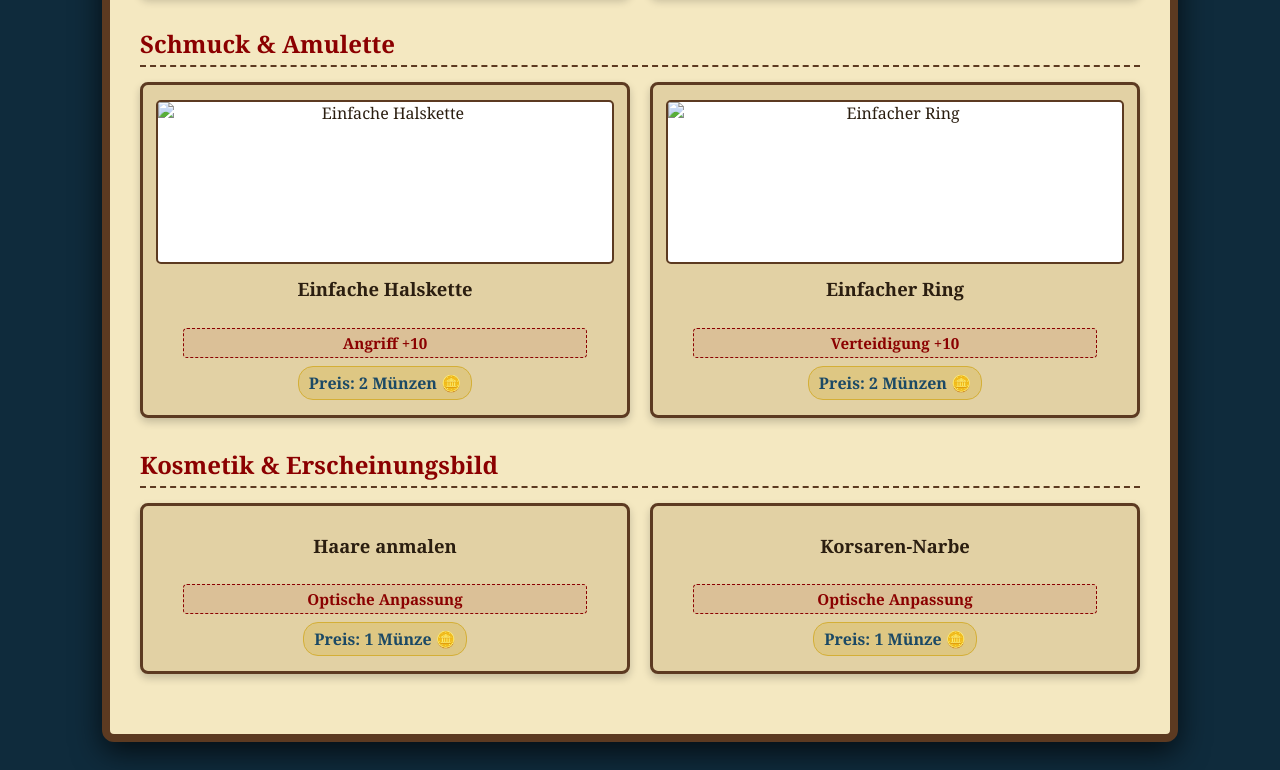
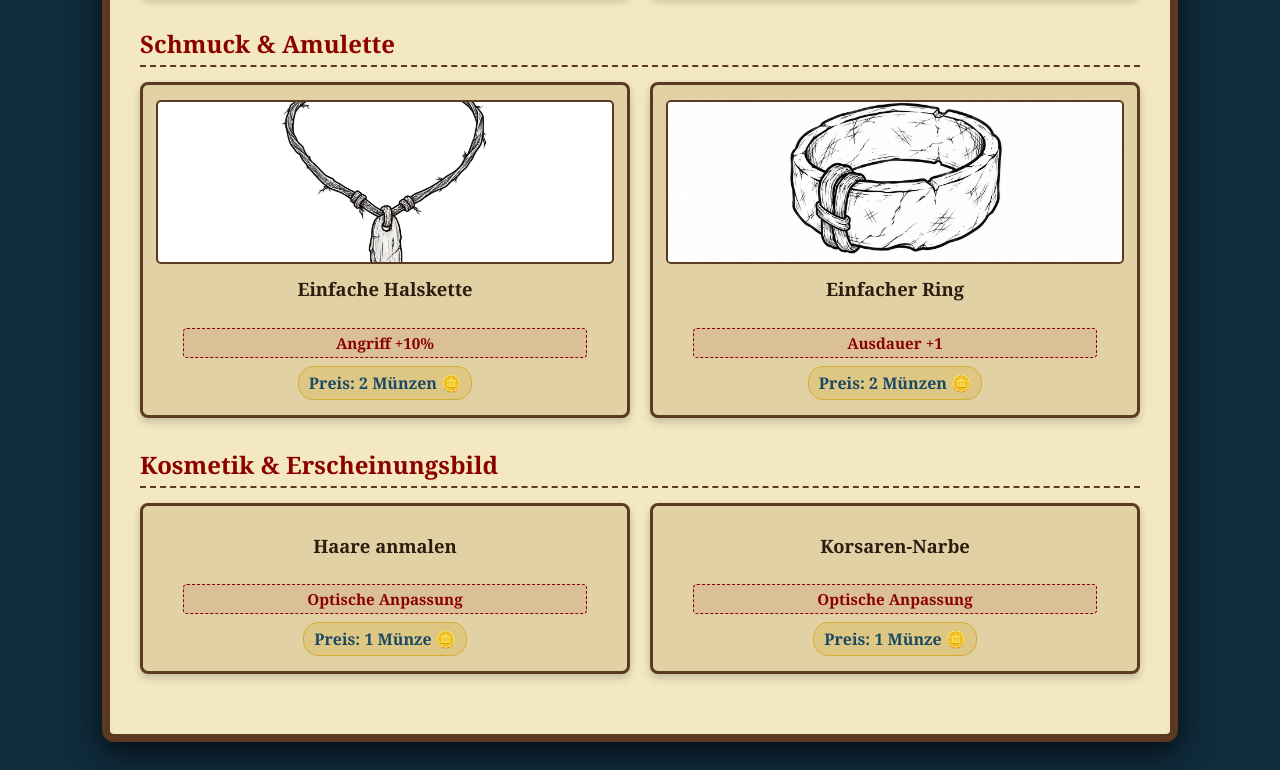
Before and after one commit to Lohmannh/korsaren, a plain HTML site: page shop.html in a window 1280 px wide. Shown: the part 1064-1834 px from the top of the page. Drawn offline with Linux system fonts and the light colour scheme.

Commit message:
Add files via upload

```diff
--- a/shop.html
+++ b/shop.html
@@ -262,15 +262,15 @@
         <h2 class="category-title">Schmuck & Amulette</h2>
         <div class="shop-grid">
             <div class="item-card">
-                <img src="halskette_einfach.jpg" alt="Einfache Halskette" onclick="openModal(this.src)">
+                <img src="halskette_einfach.png" alt="Einfache Halskette" onclick="openModal(this.src)">
                 <h3 class="item-title">Einfache Halskette</h3>
-                <div class="effect">Angriff +10</div>
+                <div class="effect">Angriff +10%</div>
                 <div class="price">Preis: 2 Münzen 🪙</div>
             </div>
             <div class="item-card">
-                <img src="ring_einfach.jpg" alt="Einfacher Ring" onclick="openModal(this.src)">
+                <img src="ring_einfach.png" alt="Einfacher Ring" onclick="openModal(this.src)">
                 <h3 class="item-title">Einfacher Ring</h3>
-                <div class="effect">Verteidigung +10</div>
+                <div class="effect">Ausdauer +1</div>
                 <div class="price">Preis: 2 Münzen 🪙</div>
             </div>
         </div>
```
Also changed, not shown: halskette_einfach.png (added), ring_einfach.png (added).
